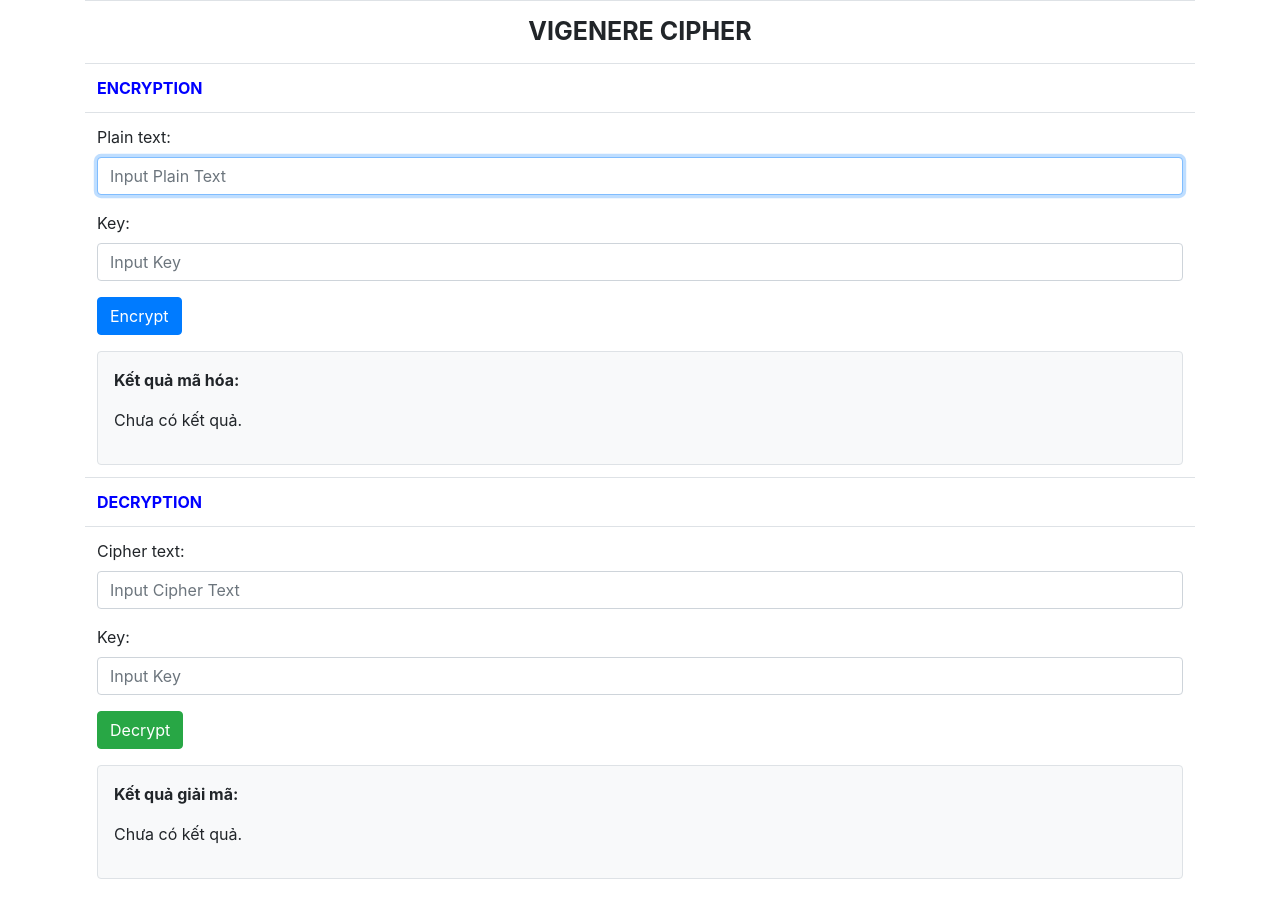
After one commit to luuquangphu/bmttnc_QuangPhu_2280602406, a Flask app: page /vigenere in a window 1280 px wide. The commit adds this page. Run offline with Flask 3, Linux system fonts and the light colour scheme.

Commit message:
[add] VIGENERE  WEB

```diff
--- a/Buoi2/app.py
+++ b/Buoi2/app.py
@@ -1,38 +1,64 @@
 from flask import Flask, render_template, request, json
-from cipher.caesar import CaesarCipher # Đảm bảo đường dẫn import này đúng
+from cipher.caesar import CaesarCipher
+from cipher.vigenere import VigenereCipher
+from cipher.railfence import RailFenceCipher
+from cipher.playfair import PlayFairCipher
+from cipher.transposition import TranspositionCipher
 
 app = Flask(__name__)
 
-# Khởi tạo CaesarCipher (nếu bạn chưa làm)
-caesar_cipher_instance = CaesarCipher() # Đổi tên biến để tránh trùng với tên lớp
+caesar_cipher = CaesarCipher()
+vigenere_cipher = VigenereCipher()
+railfence_cipher = RailFenceCipher()
+playfair_cipher = PlayFairCipher()
+transposition_cipher = TranspositionCipher()
 
-# ... (các route khác của bạn)
+@app.route("/")
+def home():
+    return render_template('index.html')
 
 @app.route("/caesar")
 def caesar():
-    # Khi truy cập trang lần đầu, không có kết quả nào để hiển thị
     return render_template('caesar.html')
 
-@app.route("/encrypt", methods=['POST'])
+@app.route("/caesar/encrypt", methods=['POST'])
 def caesar_encrypt():
     plain_text = request.form['inputPlainText']
     key = int(request.form['inputKeyPlain'])
 
-    encrypted_text = caesar_cipher_instance.encrypt_text(plain_text, key) # Sử dụng instance đã tạo
-
-    # Render lại template caesar.html và truyền kết quả mã hóa vào
+    encrypted_text = caesar_cipher.encrypt_text(plain_text, key)
     return render_template('caesar.html', encrypted_text=encrypted_text)
 
-@app.route("/decrypt", methods=['POST'])
+@app.route("/caesar/decrypt", methods=['POST'])
 def caesar_decrypt():
     cipher_text = request.form['inputCipherText']
-    key = int(request.form['inputKeyCipher'])
+    key = int(request.form['inputKeyPlain'])
 
-    decrypted_text = caesar_cipher_instance.decrypt_text(cipher_text, key) # Sử dụng instance đã tạo
-
-    # Render lại template caesar.html và truyền kết quả giải mã vào
+    decrypted_text = caesar_cipher.decrypt_text(cipher_text, key)
     return render_template('caesar.html', decrypted_text=decrypted_text)
 
-# ... (phần main function của bạn)
+# --- Routes cho Vigenere Cipher ---
+@app.route("/vigenere")
+def vigenere():
+    return render_template('vigenere.html')
+
+@app.route("/vigenere/encrypt", methods=['POST'])
+def vigenere_encrypt():
+    plain_text = request.form['inputPlainText']
+    key = request.form['inputKeyPlain']
+
+    encrypted_text = vigenere_cipher.vigenere_encrypt(plain_text, key)
+    return render_template('vigenere.html', encrypted_text=encrypted_text)
+
+@app.route("/vigenere/decrypt", methods=['POST']) # Đã đổi route
+def vigenere_decrypt():
+    cipher_text = request.form['inputCipherText']
+    key = request.form['inputKeyCipher']
+
+    decrypted_text = vigenere_cipher.vigenere_decrypt(cipher_text, key)
+    return render_template('vigenere.html', decrypted_text=decrypted_text)
+
+
+
 if __name__ == "__main__":
     app.run(host="0.0.0.0", port=5050, debug=True)
--- a/Buoi2/templates/index.html
+++ b/Buoi2/templates/index.html
@@ -14,7 +14,7 @@
         BẢO MẬT THÔNG TIN NÂNG CAO</h4>
         <ul style="margin-top: 30px;">
             <li><a href="/caesar">Caesar Cipher</a></li>
-            <li><a href="/rsa">RSA Cipher</a></li>
+            <li><a href="/vigenere">Vigenere Cipher</a></li>
         </ul>
     </div>
 </body>
--- /dev/null
+++ b/Buoi2/templates/vigenere.html
@@ -0,0 +1,71 @@
+<!DOCTYPE html>
+<html lang="en">
+
+<head>
+    <title>Vigenere Cipher</title>
+    <link href="https://cdn.jsdelivr.net/npm/bootstrap@4.6.2/dist/css/bootstrap.min.css" rel="stylesheet" />
+</head>
+
+<body>
+    <div class="container">
+        <table class="table">
+            <tr>
+                <td style="text-align: center; font-weight: bold; font-size: 25px;">VIGENERE CIPHER</td>
+            </tr>
+            <tr>
+                <td style="font-weight: bold; color: blue;">ENCRYPTION</td>
+            </tr>
+            <tr>
+                <td>
+                    <form method="POST" action="/vigenere/encrypt">
+                        <div class="mb-3">
+                            <label class="form-label">Plain text:</label>
+                            <input type="text" class="form-control" name="inputPlainText" placeholder="Input Plain Text" required autofocus />
+                        </div>
+                        <div class="mb-3">
+                            <label class="form-label">Key:</label>
+                            <input type="text" class="form-control" name="inputKeyPlain" placeholder="Input Key" required />
+                        </div>
+                        <button type="submit" class="btn btn-primary">Encrypt</button>
+                    </form>
+                    <div id="encryptedResult" class="mt-3 p-3 border rounded bg-light">
+                        <p style="font-weight: bold;">Kết quả mã hóa:</p>
+                        {% if encrypted_text %}
+                            <p>{{ encrypted_text }}</p>
+                        {% else %}
+                            <p>Chưa có kết quả.</p>
+                        {% endif %}
+                    </div>
+                </td>
+            </tr>
+            <tr>
+                <td style="font-weight: bold; color: blue;">DECRYPTION</td>
+            </tr>
+            <tr>
+                <td>
+                    <form method="POST" action="/vigenere/decrypt">
+                        <div class="mb-3">
+                            <label class="form-label">Cipher text:</label>
+                            <input type="text" class="form-control" name="inputCipherText" placeholder="Input Cipher Text" required />
+                        </div>
+                        <div class="mb-3">
+                            <label class="form-label">Key:</label>
+                            <input type="text" class="form-control" name="inputKeyCipher" placeholder="Input Key" required />
+                        </div>
+                        <button type="submit" class="btn btn-success">Decrypt</button>
+                    </form>
+                    <div id="decryptedResult" class="mt-3 p-3 border rounded bg-light">
+                        <p style="font-weight: bold;">Kết quả giải mã:</p>
+                        {% if decrypted_text %}
+                            <p>{{ decrypted_text }}</p>
+                        {% else %}
+                            <p>Chưa có kết quả.</p>
+                        {% endif %}
+                    </div>
+                </td>
+            </tr>
+        </table>
+    </div>
+</body>
+
+</html>
```
